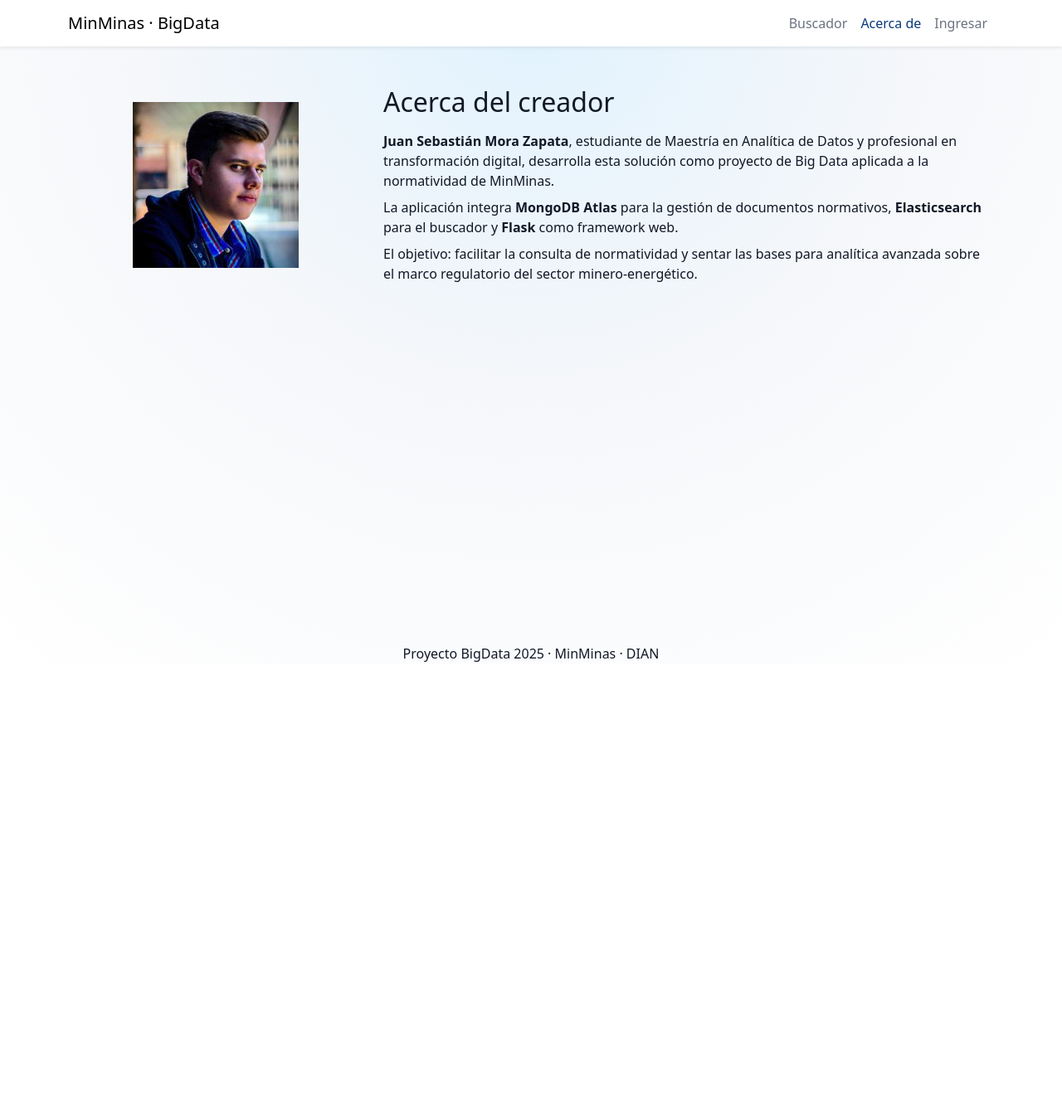
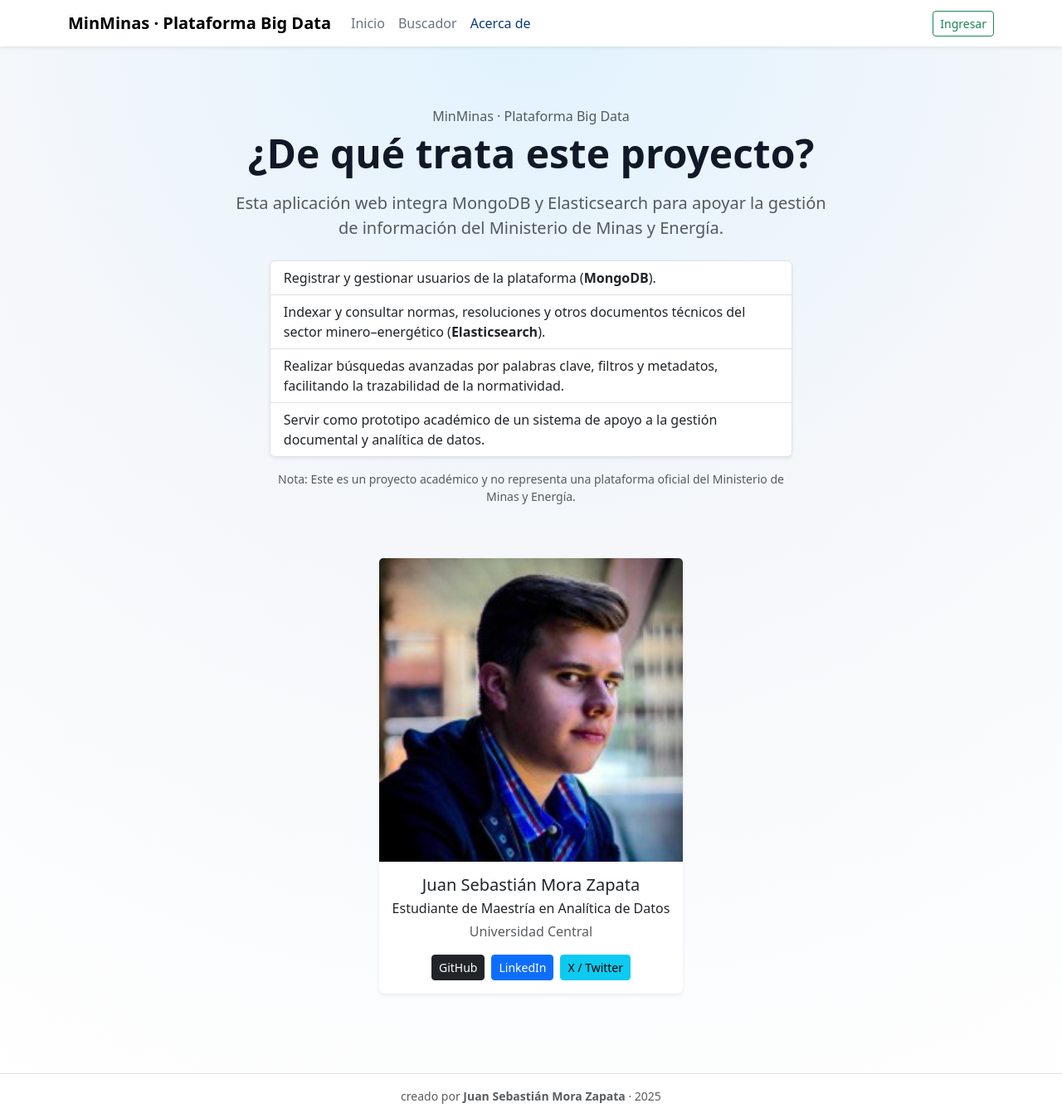
Before and after one commit to Juanmora0314/BigDataApp_2025_s2, a Flask app: page /about in a window 1280 px wide. Shown: the whole page at 83% size. Before the commit the page ends 798 px from the top, so only its background shows below. Run offline with Flask 3, Linux system fonts and the light colour scheme.

Commit message:
updat about
se corrigio la plantilla del about en html

```diff
--- a/templates/about.html
+++ b/templates/about.html
@@ -1,89 +1,68 @@
-<!doctype html>
-<html lang="es">
-<head>
-  <meta charset="utf-8" />
-  <meta name="viewport" content="width=device-width, initial-scale=1" />
-  <title>Acerca de · MinMinas BigData</title>
+{% extends "base.html" %}
 
-  <link
-    href="https://cdn.jsdelivr.net/npm/bootstrap@5.3.3/dist/css/bootstrap.min.css"
-    rel="stylesheet"
-  />
-  <link
-    rel="stylesheet"
-    href="{{ url_for('static', filename='css/landingPage.css') }}"
-  />
-</head>
-<body class="d-flex flex-column min-vh-100">
+{% block title %}Acerca de · MinMinas Big Data{% endblock %}
 
-  <nav class="navbar navbar-expand-lg bg-white shadow-sm">
-    <div class="container">
-      <a class="navbar-brand" href="{{ url_for('index') }}">MinMinas · BigData</a>
-      <button
-        class="navbar-toggler"
-        type="button"
-        data-bs-toggle="collapse"
-        data-bs-target="#mainNav"
-      >
-        <span class="navbar-toggler-icon"></span>
-      </button>
-      <div class="collapse navbar-collapse" id="mainNav">
-        <ul class="navbar-nav ms-auto mb-2 mb-lg-0">
-          <li class="nav-item">
-            <a class="nav-link" href="{{ url_for('buscador') }}">Buscador</a>
-          </li>
-          <li class="nav-item">
-            <a class="nav-link active" href="{{ url_for('about') }}">Acerca de</a>
-          </li>
-          <li class="nav-item">
-            <a class="nav-link" href="{{ url_for('login') }}">Ingresar</a>
-          </li>
-        </ul>
-      </div>
-    </div>
-  </nav>
+{% block content %}
+<main class="container py-5">
 
-  <main class="flex-grow-1">
-    <section class="py-5">
-      <div class="container">
-        <div class="row g-4 align-items-center">
-          <div class="col-md-4 text-center">
-            <img
-              src="{{ url_for('static', filename='images/creador.png') }}"
-              alt="Juan Sebastián Mora Zapata"
-              class="creador-foto"
-            />
-          </div>
-          <div class="col-md-8">
-            <h2 class="mb-3">Acerca del creador</h2>
-            <p class="mb-2">
-              <strong>Juan Sebastián Mora Zapata</strong>, estudiante de
-              Maestría en Analítica de Datos y profesional en transformación
-              digital, desarrolla esta solución como proyecto de Big Data
-              aplicada a la normatividad de MinMinas.
-            </p>
-            <p class="mb-2">
-              La aplicación integra <strong>MongoDB Atlas</strong> para la
-              gestión de documentos normativos, <strong>Elasticsearch</strong>
-              para el buscador y <strong>Flask</strong> como framework web.
-            </p>
-            <p class="mb-0">
-              El objetivo: facilitar la consulta de normatividad y sentar las
-              bases para analítica avanzada sobre el marco regulatorio del
-              sector minero-energético.
-            </p>
-          </div>
+  <header class="mb-4 text-center">
+    <p class="text-muted mb-1">MinMinas · Plataforma Big Data</p>
+    <h1 class="display-5 fw-semibold mb-3">¿De qué trata este proyecto?</h1>
+    <p class="lead text-muted mx-auto" style="max-width: 720px;">
+      Esta aplicación web integra <strong>MongoDB</strong> y <strong>Elasticsearch</strong>
+      para apoyar la gestión de información del <strong>Ministerio de Minas y Energía</strong>.
+    </p>
+  </header>
+
+  <section class="row g-3 justify-content-center mb-5">
+    <div class="col-md-8 col-lg-7">
+      <div class="list-group shadow-sm">
+        <div class="list-group-item">
+          Registrar y gestionar usuarios de la plataforma (<strong>MongoDB</strong>).
+        </div>
+        <div class="list-group-item">
+          Indexar y consultar normas, resoluciones y otros documentos técnicos del sector
+          minero–energético (<strong>Elasticsearch</strong>).
+        </div>
+        <div class="list-group-item">
+          Realizar búsquedas avanzadas por palabras clave, filtros y metadatos,
+          facilitando la trazabilidad de la normatividad.
+        </div>
+        <div class="list-group-item">
+          Servir como prototipo académico de un sistema de apoyo a la gestión documental
+          y analítica de datos.
         </div>
       </div>
-    </section>
-  </main>
 
-  <footer class="footer text-center mt-auto">
-    <div class="container">
-      <span>Proyecto BigData 2025 · MinMinas · DIAN</span>
+      <p class="text-center text-muted small mt-3">
+        Nota: Este es un proyecto académico y no representa una plataforma oficial
+        del Ministerio de Minas y Energía.
+      </p>
     </div>
-  </footer>
+  </section>
 
-  <script src="https://cdn.jsdelivr.net/npm/bootstrap@5.3.3/dist/js/bootstrap.bundle.min.js"></script>
-</body>
-</html>
+  <!-- Tarjeta del creador -->
+  <section class="d-flex justify-content-center">
+    <article class="card shadow-sm border-0" style="max-width: 420px;">
+      <img src="{{ url_for('static', filename='images/creador.png') }}"
+           alt="Juan Sebastián Mora Zapata"
+           class="card-img-top creator-photo">
+      <div class="card-body text-center">
+        <h2 class="h5 mb-1">Juan Sebastián Mora Zapata</h2>
+        <p class="mb-1">Estudiante de Maestría en Analítica de Datos</p>
+        <p class="text-muted mb-3">Universidad Central</p>
+
+        <div class="d-flex justify-content-center gap-2">
+          <a href="https://github.com/Juanmora0314" target="_blank"
+             class="btn btn-sm btn-dark">GitHub</a>
+          <a href="https://www.linkedin.com" target="_blank"
+             class="btn btn-sm btn-primary">LinkedIn</a>
+          <a href="https://twitter.com" target="_blank"
+             class="btn btn-sm btn-info">X / Twitter</a>
+        </div>
+      </div>
+    </article>
+  </section>
+
+</main>
+{% endblock %}
```
